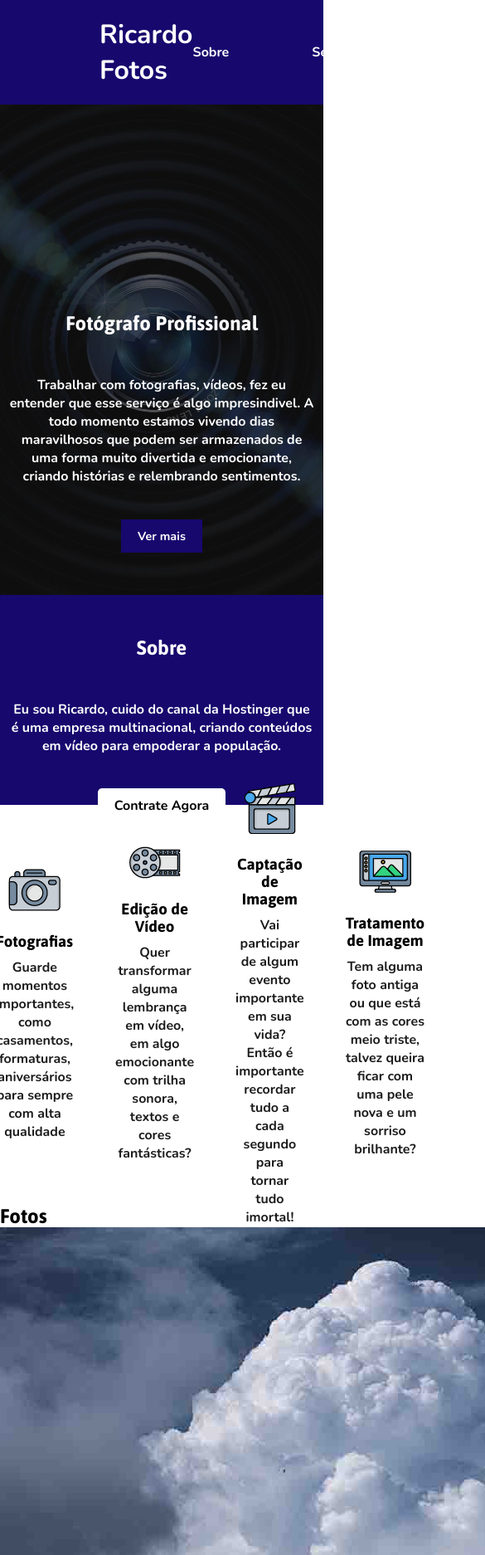
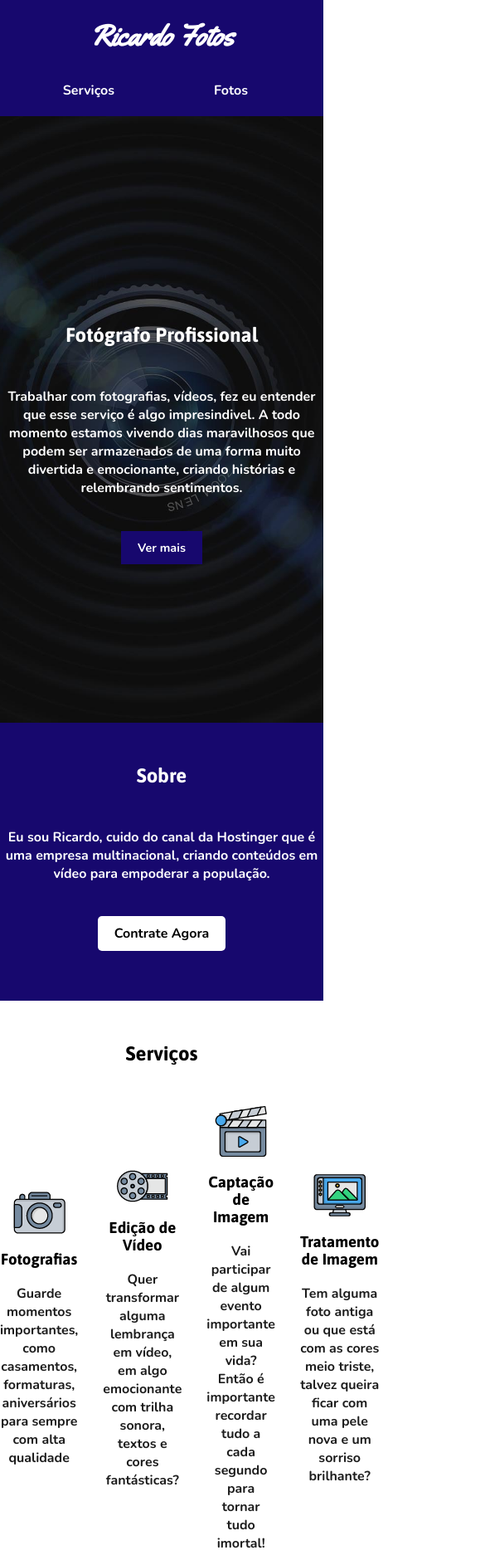
Before and after one commit to GuilhermeAraujo062/ricardo-fotos, a plain HTML site: page index.html in a window 390 px wide. Shown: the top 1874 px of the page at 83% size, 585 px wide, since content can reach past the window. Drawn offline with nearby package versions, Linux system fonts and the light colour scheme.

Commit message:
atualizaçao

```diff
--- a/estilo/style.css
+++ b/estilo/style.css
@@ -14,12 +14,17 @@
 :root {
     --fonte1: 'Asap', sans-serif;
     --fonte2:  'Nunito', sans-serif;
-    --fonte3: 'Yellowtail', cursive;
+    --fonte3: 'Yellowtail', serif;
+
+    --cor1: rgb(23, 8, 110);
 }
 
 body, html {
     font-family: var(--fonte2);
     color: #1c1c1c;
+    max-width: 1920px;
+    margin: 0 auto;
+    align-items: center;
 
 }
 
@@ -28,12 +33,17 @@ h1, h2, h3 {
     color: #000000;
 }
 
+a:hover {
+    text-decoration: underline;
+}
+
 /*Configurações Globais*/
 
 /*Header*/
 
 #topo {
     padding: 20px;
+
 
     background-color: rgb(23, 8, 110);
     color: white;
@@ -46,7 +56,8 @@ h1, h2, h3 {
 }
 
 #topo > h1 {
-    font-family: var(--fonte2);
+    font-family: var(--fonte3);
+    font-size: 2.2em;
     font-weight: bold;
     color: white;
 
@@ -58,14 +69,26 @@ h1, h2, h3 {
     display: flex;
     flex-direction: row;
     justify-content: space-around;
+
     gap: 100px;
     margin-right: 100px;
+
 
 }
 
 #topo > nav > ul > li > a {
     color: white;
+    font-family: var(--fonte2);
+    padding: 10px;
 
+}
+
+#topo > nav > ul > li > a:hover {
+    background-color: rgb(32, 10, 158);
+
+    transition-duration: .3s;
+
+    text-decoration: none;
 }
 
 /*Header*/
@@ -81,7 +104,7 @@ h1, h2, h3 {
     background-size: cover;
     background-attachment: scroll;
 
-    height: 70vh;
+    padding-bottom: 200px;
 
     color: white;
     text-align: center;
@@ -117,7 +140,7 @@ h1, h2, h3 {
 
     text-align: center;
 
-    height: 30vh;
+    padding-bottom: 70px;
 }
 
 #sobre > h2 {
@@ -137,30 +160,140 @@ h1, h2, h3 {
 
     border-radius: 5px;
     padding: 10px 20px;
+
+
 }
 
 /*Serviços*/
 
+#servicos-titulo {
+    text-align: center;
+    padding: 50px;
+}
+
 #servicos {
-    height: 50vh;
-    margin: 30px;
-
     display: flex;
     flex-direction: row;
-    flex-wrap: nowrap;
-    justify-content: center;
+    justify-content: space-between;
+    align-items: center;
+
     gap: 30px;
 
+    padding-bottom: 80px;
+
+}
+
+#servicos > div {
+    display: flex;
+    flex-direction: column;
     align-items: center;
     text-align: center;
-}
 
-#servicos > div > img, h3 ,p {
-    margin: 10px;
+    gap: 20px;
 }
 
 /*Fotos*/
 
 #fotos {
     display: flex;
+    flex-direction: column;
+    align-items: center;
+    text-align: center;
+    padding: 50px 0px;
+
+    border-top: 1px solid rgba(0, 0, 0, 0.103);
 }
+
+#fotos h2 {
+    margin-bottom: 20px;
+}
+
+#fotos img {
+    max-width: 500px;
+    margin: 3px;
+}
+
+/*contato*/
+
+#contato {
+    display: flex;
+    flex-direction: column;
+    align-items: center;
+    text-align: center;
+    gap: 30px;
+
+    border-top: 1px solid rgba(0, 0, 0, 0.103);
+
+    padding: 70px;
+}
+
+/*main*/
+
+/*footer*/
+
+footer {
+    background-color: var(--cor1);
+    color: white;
+
+    padding: 20px;
+
+    text-align: center;
+
+}
+
+footer > a {
+    background-color: white;
+    color: black;
+
+    padding: 10px 20px;
+    border-radius: 5px;
+
+
+}
+
+footer > p {
+    margin-top: 30px;
+}
+
+/*footer*/
+
+@media (max-width:1200px) {
+
+/*Header*/
+
+#topo {
+    padding: 20px;
+
+
+    background-color: rgb(23, 8, 110);
+    color: white;
+
+    display: flex;
+    flex-direction: column;
+    justify-content: space-between;
+    align-items: center;
+    gap: 30px;
+
+}
+
+#topo > h1 {
+    font-family: var(--fonte3);
+    font-size: 2.2em;
+    font-weight: bold;
+    color: white;
+
+    margin: 0 auto;
+
+}
+
+#topo > nav > ul {
+    display: flex;
+    flex-direction: row;
+    justify-content: space-around;
+
+    gap: 100px;
+    margin: 0 auto;
+
+}
+
+}
--- a/index.html
+++ b/index.html
@@ -34,8 +34,9 @@
             <a href="#contato">Contrate Agora</a>
         </section>
 
+        <h2 id="servicos-titulo">Serviços</h2>
+
         <section id="servicos">
-            <h2>Serviços</h2>
 
             <div>
                 <img src="imagens/p1.png" alt="camera">
```
